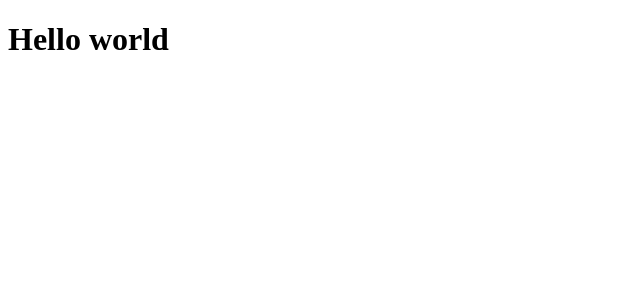
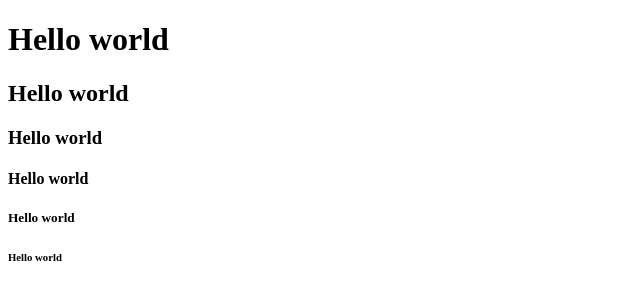
Before and after one commit to eakgfreedom/Test-liff, a plain HTML site: page index.html in a window 1280 px wide. Shown: the whole page, without its empty margins (0-640 px from the left). Drawn offline with Linux system fonts and the light colour scheme.

Commit message:
Add files via upload

```diff
--- a/index.html
+++ b/index.html
@@ -8,5 +8,10 @@
 </head>
 <body>
     <h1>Hello world</h1>
+    <h2>Hello world</h2>
+    <h3>Hello world</h3>
+    <h4>Hello world</h4>
+    <h5>Hello world</h5>
+    <h6>Hello world</h6>
 </body>
 </html>
```
